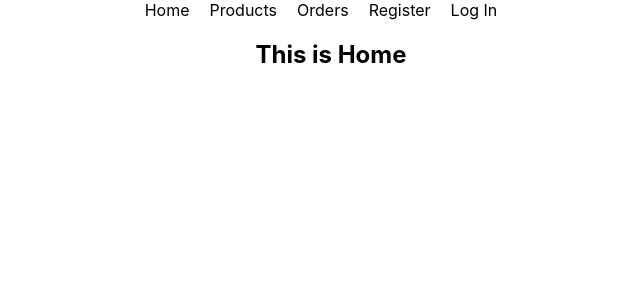
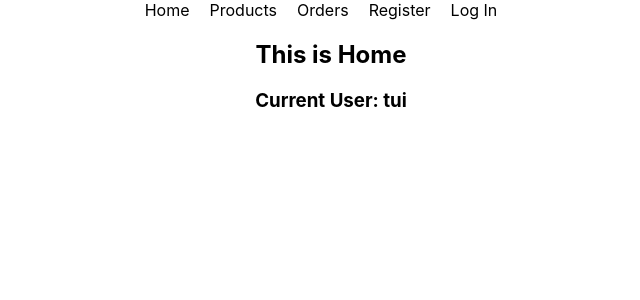
Before and after one commit to Junayet10135/router-firebase-integration, a React (Create React App) app: page / in a window 1280 px wide. Shown: the top 300 px of the page, without its empty margins (309-949 px from the left). Built offline with nearby package versions, Linux system fonts and the light colour scheme; no server answers.

Commit message:
install and implement react hooks

```diff
--- a/package.json
+++ b/package.json
@@ -9,6 +9,7 @@
     "firebase": "^9.6.10",
     "react": "^18.0.0",
     "react-dom": "^18.0.0",
+    "react-firebase-hooks": "^5.0.3",
     "react-router-dom": "^6.3.0",
     "react-scripts": "5.0.0",
     "web-vitals": "^2.1.4"
--- a/src/components/Header/Header.js
+++ b/src/components/Header/Header.js
@@ -1,10 +1,16 @@
+import { getAuth, signOut } from 'firebase/auth';
 import React from 'react';
+import { useAuthState } from 'react-firebase-hooks/auth';
 import { Link } from 'react-router-dom';
-import useFirebase from '../../Hooks/useFirebase';
+import app from '../../firebase.init';
+
 import './Header.css';
 
+const auth = getAuth(app);
+
 const Header = () => {
-    const { user, signOutFromGoogle}=useFirebase();
+   // const { user, signOutFromGoogle}=useFirebase();
+    const [user, ] = useAuthState(auth);
     return (
         <div className='header'>
             <nav>
@@ -14,7 +20,7 @@
                 <Link to='/register'>Register</Link>
 
                 { user?.uid ?
-                    <button onClick={signOutFromGoogle}>Sign out</button> :
+                    <button onClick={()=> signOut(auth)}>Sign out</button> :
                     <Link to='/login'>Log In</Link>
 
                 }
--- a/src/components/Home/Home.js
+++ b/src/components/Home/Home.js
@@ -1,9 +1,17 @@
+import { getAuth } from 'firebase/auth';
 import React from 'react';
+import { useAuthState } from 'react-firebase-hooks/auth';
+import app from '../../firebase.init';
+
+const auth = getAuth(app);
 
 const Home = () => {
+    //const {user} = useFirebase();
+    const [user] = useAuthState(auth);
     return (
         <div>
             <h2>This is Home</h2>
+            <h3>Current User: {user ? user.displayName : 'tui'}</h3>
         </div>
     );
 };
--- a/src/components/LogIn/Login.js
+++ b/src/components/LogIn/Login.js
@@ -1,13 +1,18 @@
+import { getAuth } from 'firebase/auth';
 import React from 'react';
-import useFirebase from '../../Hooks/useFirebase';
+import { useSignInWithGoogle } from 'react-firebase-hooks/auth'
+import app from '../../firebase.init';
+
+const auth = getAuth(app);
 
 const Login = () => {
-    const { signInWithGoogle} = useFirebase();
+   // const { signInWithGoogle} = useFirebase();
+   const [signInWithGoogle] = useSignInWithGoogle(auth);
     return (
         <div>
             <h2>Please Log In</h2>
             <div style={{margin: '20px'}}>
-                <button onClick={signInWithGoogle}>Google SignIn</button>
+                <button onClick={()=> signInWithGoogle()}>Google SignIn</button>
             </div>
             <form>
 
```
Also changed, not shown: 1 other file (tests, documents, lock files or other folders).
